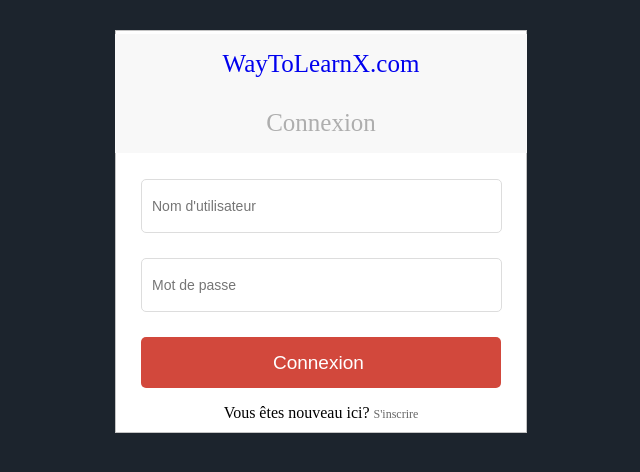
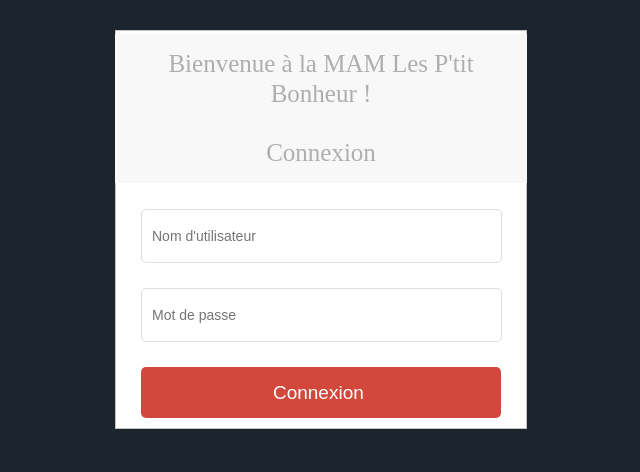
Before and after one commit to DigiWebsolutions24/ptit_bonheur, a PHP site: page /login.php in a window 1280 px wide. Shown: the top 472 px of the page, without its empty margins (319-959 px from the left). Run offline with PHP 8.4, Linux system fonts and the light colour scheme; data that the repository does not hold is empty.

Commit message:
Fin mode de connexion

```diff
--- a/index.php
+++ b/index.php
@@ -15,7 +15,7 @@
 	<body>
 		<div class="sucess">
 		<h1>Bienvenue <?php echo $_SESSION['username']; ?>!</h1>
-		<p>C'est votre tableau de bord.</p>
+		<p>Bienvenue sur votre tableau de bord</p>
 		<a href="logout.php">Déconnexion</a>
 		</div>
 	</body>
--- a/login.php
+++ b/login.php
@@ -27,12 +27,11 @@ if (isset($_POST['username'])){
 <body>
 
 <form class="box" action="" method="post" name="login">
-<h1 class="box-logo box-title"><a href="https://waytolearnx.com/">WayToLearnX.com</a></h1>
+<h1 class="box-logo box-title">Bienvenue à la MAM Les P'tit Bonheur !</h1>
 <h1 class="box-title">Connexion</h1>
 <input type="text" class="box-input" name="username" placeholder="Nom d'utilisateur">
 <input type="password" class="box-input" name="password" placeholder="Mot de passe">
 <input type="submit" value="Connexion " name="submit" class="box-button">
-<p class="box-register">Vous êtes nouveau ici? <a href="register.php">S'inscrire</a></p>
 <?php if (! empty($message)) { ?>
     <p class="errorMessage"><?php echo $message; ?></p>
 <?php } ?>
```
